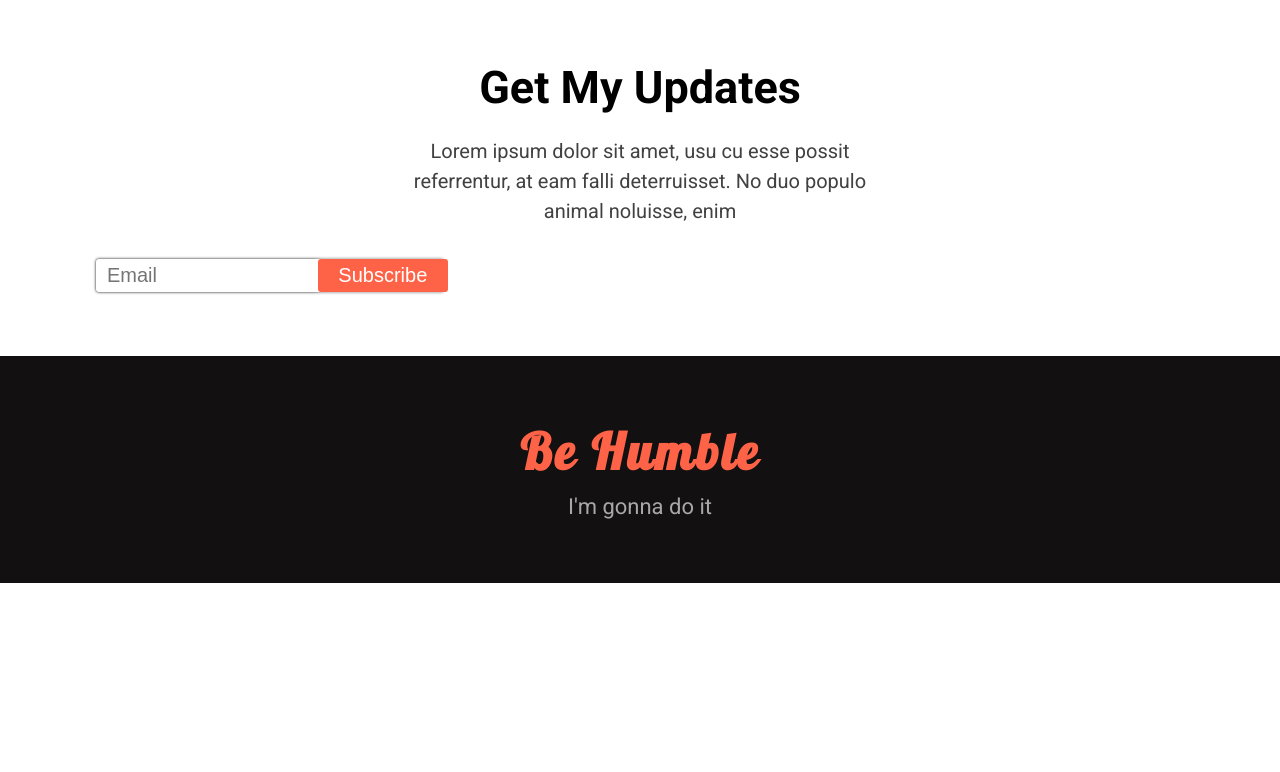
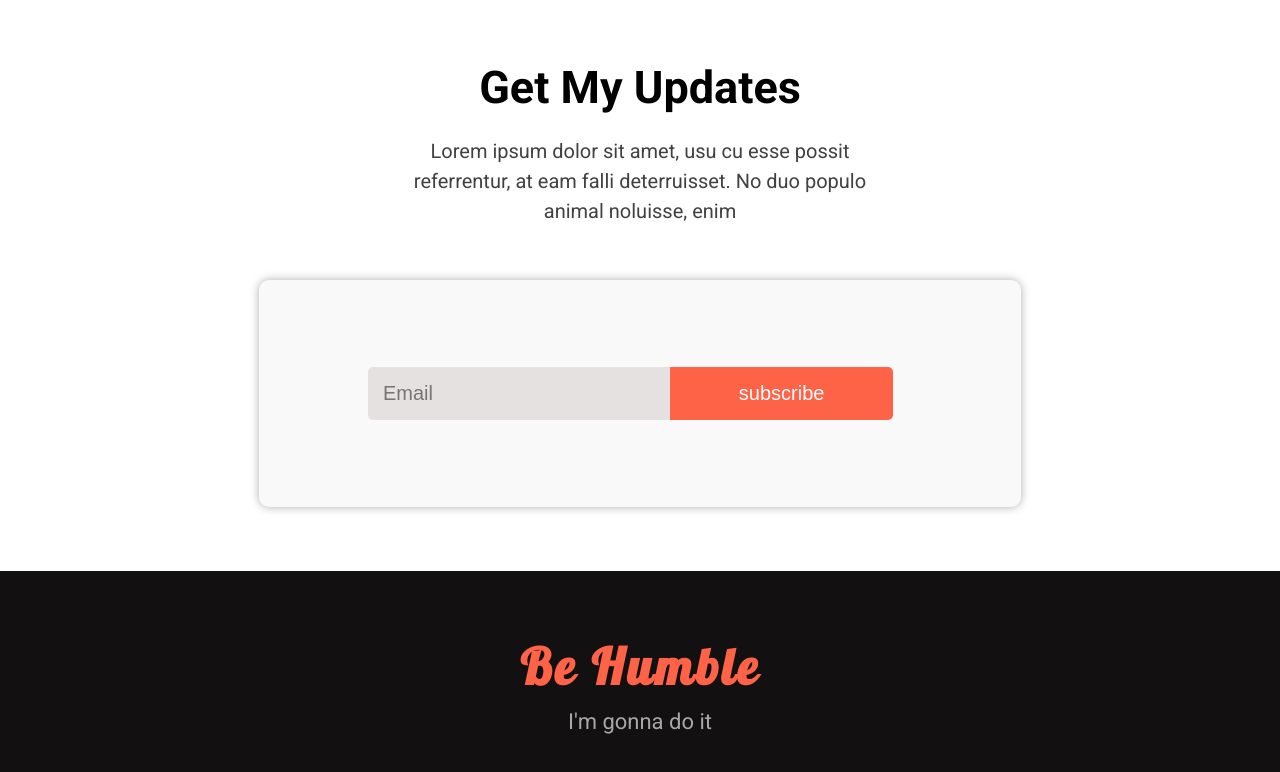
Before and after one commit to foysal1021/assignment-1, a plain HTML site: page index.html in a window 1280 px wide. Shown: the part 1918-2690 px from the top of the page. Before the commit the page ends 2501 px from the top, so only its background shows below. Drawn offline with Linux system fonts and the light colour scheme.

Commit message:
updated form

```diff
--- a/index.html
+++ b/index.html
@@ -138,12 +138,14 @@
         </div>
 
         <div class="updated-form">
-            <form>
+            <form action="">
                 <input class="email" type="email" placeholder="Email">
-                <input class="Subscribe" type="text" value="Subscribe">
+                <input class="subscribe" type="text" value="subscribe">
+            </form>
 
-            </form>
+
         </div>
+
 
     </section>
     <!--section updated is start here-->
--- a/style.css
+++ b/style.css
@@ -261,31 +261,37 @@ section.donate-plan {
     margin: auto;
 }
 
-input.email {
-    width: 30%;
-    padding: 0.5% 1%;
-    border: none;
-    background: #ffffff;
-    box-shadow: 0px 0px 3px;
-    border-radius: 3px;
-    font-size: 20px;
+.updated-form {
+    width: 50%;
+    padding: 8% 10%;
+    background: #f9f9f9;
+    margin: auto;
+    margin-top: 5%;
+    border-radius: 10px;
+    box-shadow: 0px 0px 10px #afafaf;
 }
 
-input.Subscribe {
-    width: 10%;
-    padding: 0.5% 1%;
+input.email {
+    border: none;
+    background: #e5e1e1;
+    padding: 15px;
     font-size: 20px;
-    border: none;
-    box-shadow: 0px 0px 5px;
-    border-radius: 3px;
-    text-align: center;
-    background: tomato;
-    color: white;
-    margin-left: -12%;
+    border-radius: 5px;
+    width: 90%;
+    position: relative;
 }
 
-.updated-form {
-    margin-top: 3%;
+input.subscribe {
+    border: none;
+    padding: 15px;
+    font-size: 20px;
+    position: absolute;
+    margin-left: -17%;
+    background: tomato;
+    width: 15.1%;
+    border-radius: 0px 5px 5px 0px;
+    text-align: center;
+    color: white;
 }
 
 
```
